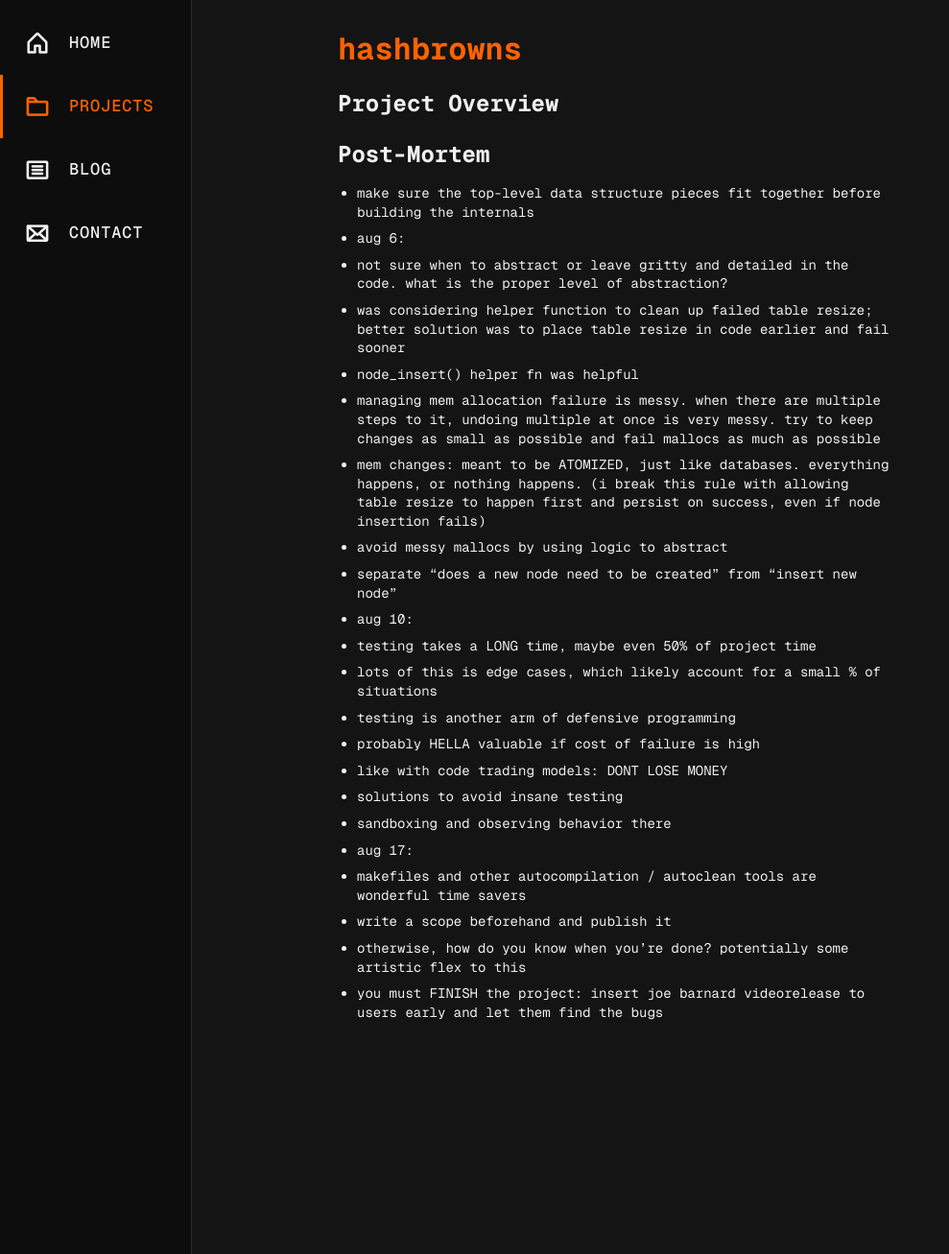
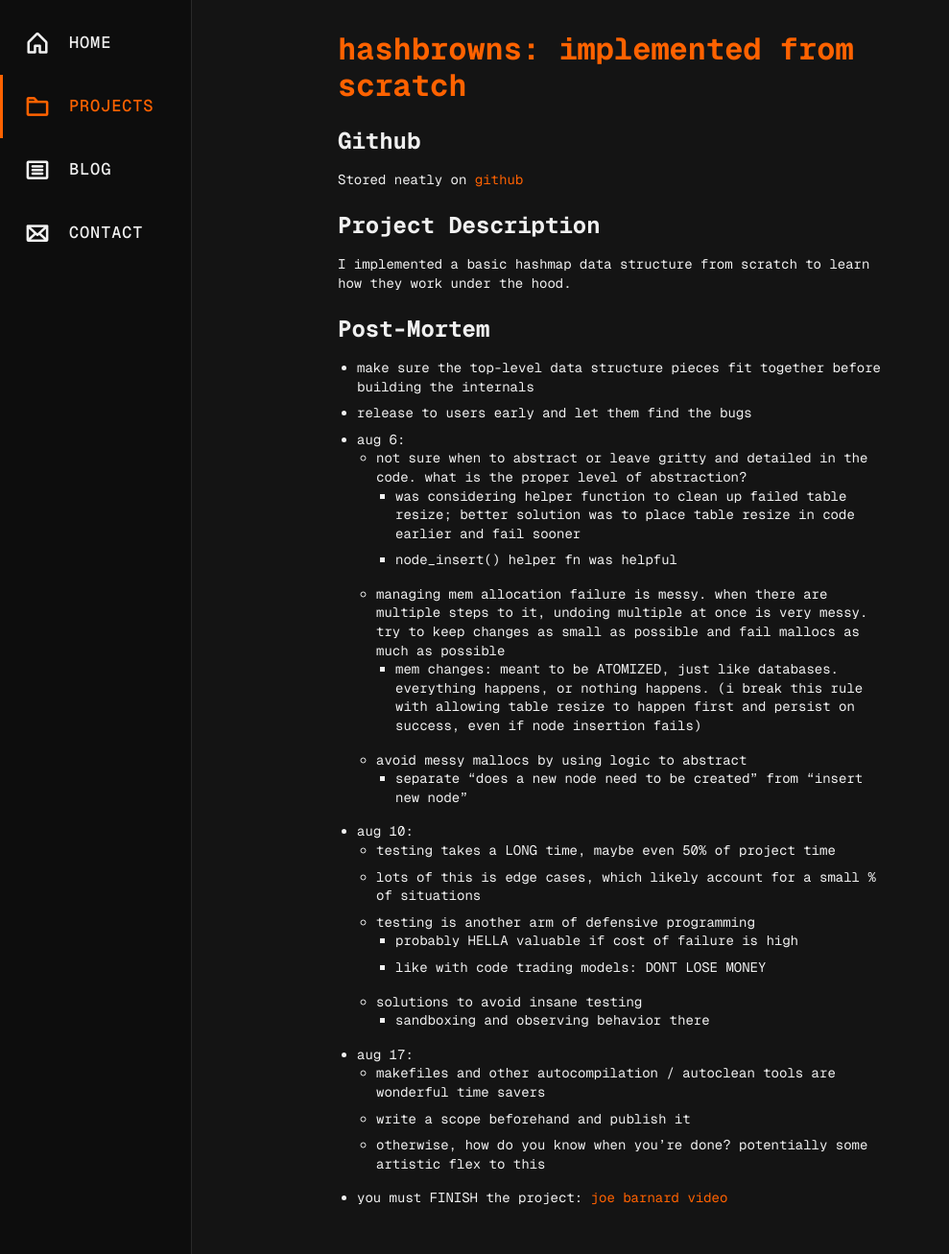
Before and after one commit to hoeksemaa/hoeksemaa.github.io, a Jekyll site: the page built from _projects/hashmap.md, in a window 1280 px wide and 1307 px high. Shown: the whole window at 96% size, without its empty margins (0-989 px from the left). Built offline with Jekyll 4.4.1, drawn with Linux system fonts in a browser that asks for light colours.

Commit message:
formatting and text updates

```diff
--- a/_projects/hashmap.md
+++ b/_projects/hashmap.md
@@ -2,31 +2,35 @@
 title: hashbrowns
 date: 2025 July
 ---
-# hashbrowns
+# hashbrowns: implemented from scratch
 
-## Project Overview
+## Github
+Stored neatly on [github](https://github.com/hoeksemaa/Hoeksema_Hash_Browns)
 
+## Project Description
+I implemented a basic hashmap data structure from scratch to learn how they work under the hood.
 
 ## Post-Mortem
 - make sure the top-level data structure pieces fit together before building the internals
+- release to users early and let them find the bugs
 - aug 6:
-- not sure when to abstract or leave gritty and detailed in the code. what is the proper level of abstraction?
-- was considering helper function to clean up failed table resize; better solution was to place table resize in code earlier and fail sooner
-- node_insert() helper fn was helpful
-- managing mem allocation failure is messy. when there are multiple steps to it, undoing multiple at once is very messy. try to keep changes as small as possible and fail mallocs as much as possible
-- mem changes: meant to be ATOMIZED, just like databases. everything happens, or nothing happens. (i break this rule with allowing table resize to happen first and persist on success, even if node insertion fails)
-- avoid messy mallocs by using logic to abstract
-- separate “does a new node need to be created” from “insert new node”
+    - not sure when to abstract or leave gritty and detailed in the code. what is the proper level of abstraction?
+        - was considering helper function to clean up failed table resize; better solution was to place table resize in code earlier and fail sooner
+        - node_insert() helper fn was helpful
+    - managing mem allocation failure is messy. when there are multiple steps to it, undoing multiple at once is very messy. try to keep changes as small as possible and fail mallocs as much as possible
+        - mem changes: meant to be ATOMIZED, just like databases. everything happens, or nothing happens. (i break this rule with allowing table resize to happen first and persist on success, even if node insertion fails)
+    - avoid messy mallocs by using logic to abstract
+        - separate “does a new node need to be created” from “insert new node”
 - aug 10:
-- testing takes a LONG time, maybe even 50% of project time
-- lots of this is edge cases, which likely account for a small % of situations
-- testing is another arm of defensive programming
-- probably HELLA valuable if cost of failure is high
-- like with code trading models: DONT LOSE MONEY
-- solutions to avoid insane testing
-- sandboxing and observing behavior there
+    - testing takes a LONG time, maybe even 50% of project time
+    - lots of this is edge cases, which likely account for a small % of situations
+    - testing is another arm of defensive programming
+        - probably HELLA valuable if cost of failure is high
+        - like with code trading models: DONT LOSE MONEY
+    - solutions to avoid insane testing
+        - sandboxing and observing behavior there
 - aug 17:
-- makefiles and other autocompilation / autoclean tools are wonderful time savers
-- write a scope beforehand and publish it
-- otherwise, how do you know when you’re done? potentially some artistic flex to this
-- you must FINISH the project: insert joe barnard videorelease to users early and let them find the bugs
+    - makefiles and other autocompilation / autoclean tools are wonderful time savers
+    - write a scope beforehand and publish it
+    - otherwise, how do you know when you’re done? potentially some artistic flex to this
+- you must FINISH the project: [joe barnard video](https://www.youtube.com/watch?v=4jgTCayWlwc)
```
Also changed, not shown: _posts/2026-03-14-sleeper-agents.md (added, +15 -0 lines), _projects/mars_trail.md (+9 -9 lines), index.md (+1 -1 lines).
